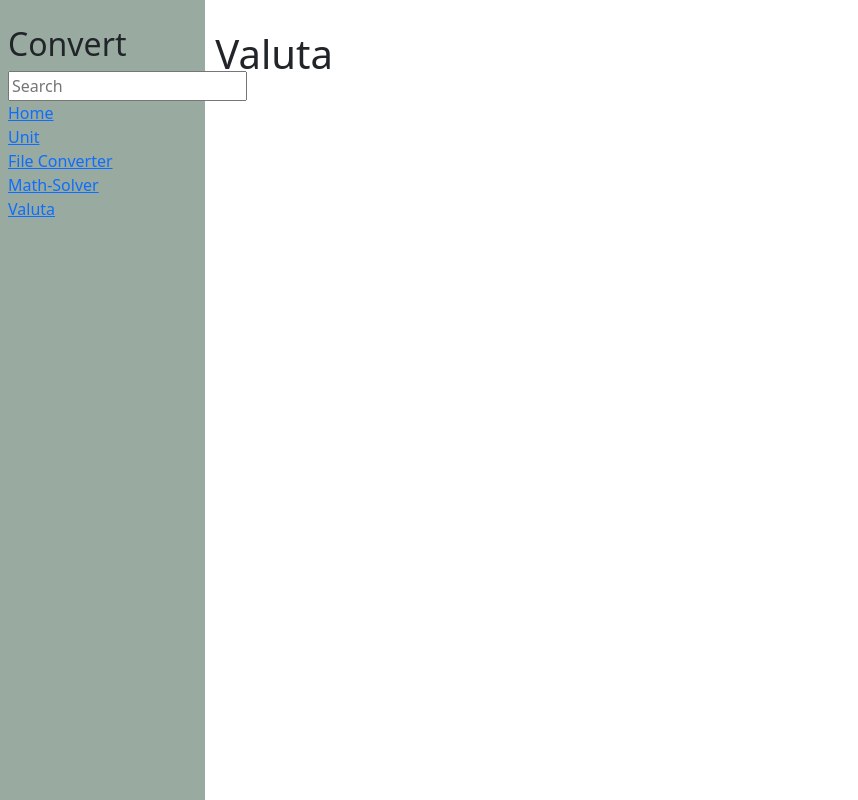
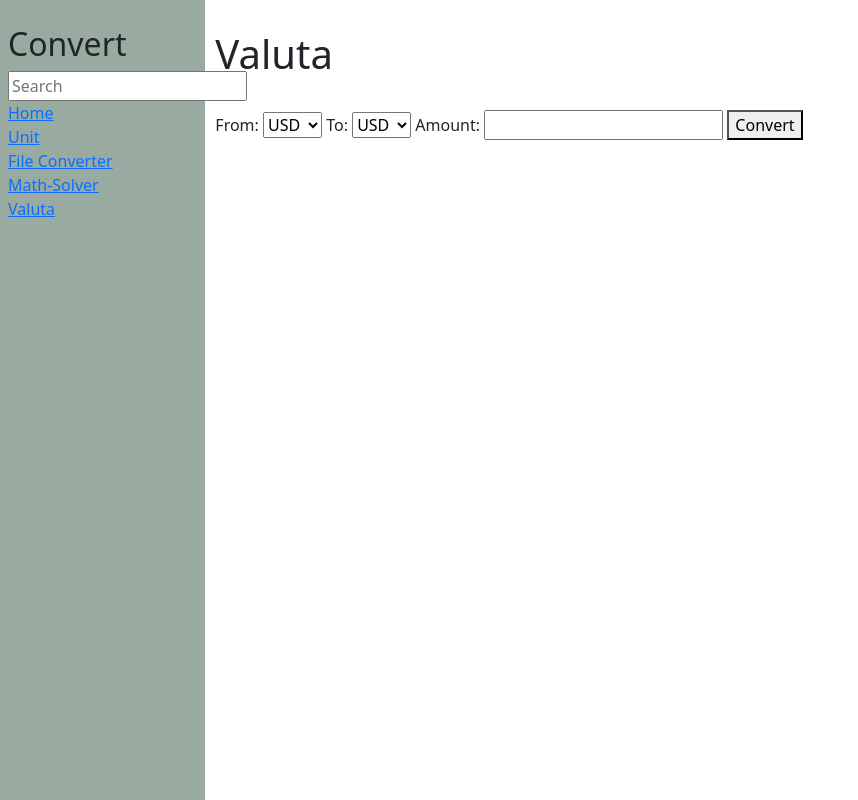
Before and after one commit to mootjeUva/Converter-App, a Django app: page /valuta/ in a window 1280 px wide. Shown: the whole page, without its empty margins (0-858 px from the left). Run offline with Django 4.2, Linux system fonts and the light colour scheme.

Commit message:
added valuta

```diff
--- a/convert/static/convert/f.js
+++ b/convert/static/convert/f.js
@@ -80,3 +80,49 @@ function temp_converter()
     document.getElementById("temp_answer").value = result;
   }
 }
+
+function mass_converter()
+{
+  var mass1, base, result, mass_from, mass_to;
+  mass1 = parseFloat(document.getElementById("mass1").value);
+  mass_from = String(document.getElementById("mass_from").value);
+  mass_to = String(document.getElementById("mass_to").value);
+  if (mass_from == "mg") {
+    base = mass1;
+  } else if (mass_from == "g") {
+    base = mass1*1000;
+  } else if (mass_from == "kg") {
+    base = mass1*1000**2;
+  } else if (mass_from == "oz") {
+    base = mass1*28349.523125;
+  } else if (mass_from == "lb") {
+    base = mass1*453592.37;
+  } else if (mass_from == "st") {
+    base = mass1*6350293.18 ;
+  } else if (mass_from == "t") {
+    base = mass1*10**9 ;
+  }
+
+  if (mass_to == "mg") {
+    result = base;
+  } else if (mass_to == "g") {
+    result = base/1000;
+  } else if (mass_to == "kg") {
+    result = base/1000**2;
+  } else if (mass_to == "oz") {
+    result = base/28349.523125;
+  } else if (mass_to == "lb") {
+    result = base/453592.37;
+  } else if (mass_to == "st") {
+    result = base/6350293.18;
+  } else if (mass_to == "t") {
+    result = base/10**9;
+  }
+  result = Number((result).toFixed(10));
+  if (isNaN(mass1)) {
+    document.getElementById("mass_answer").value = "" ;
+  }
+  else {
+    document.getElementById("mass_answer").value = result;
+  }
+}
--- a/convert/templates/convert/valuta.html
+++ b/convert/templates/convert/valuta.html
@@ -5,5 +5,51 @@
 {% endblock %}
 
 {% block body %}
-    <h1>Valuta</h1>
+    <h1>Valuta</h1><br>
+    <form>
+        <label>From:</label>
+        <select id="from">
+            <option value="USD">USD</option>
+            <option value="EUR">EUR</option>
+            <option value="GBP">GBP</option>
+            <option value="INR">INR</option>
+            <option value="AMD">AMD</option>
+            <option value="MAD">MAD</option>
+        </select>
+        <label>To:</label>
+        <select id="to">
+            <option value="USD">USD</option>
+            <option value="EUR">EUR</option>
+            <option value="GBP">GBP</option>
+            <option value="INR">INR</option>
+            <option value="AMD">AMD</option>
+            <option value="MAD">MAD</option>
+        </select>
+        <label>Amount:</label>
+        <input type="text" id="amount" />
+        <button type="button" id="convert">Convert</button>
+        <p id="result"></p>
+    </form>
+    <script>
+        const convert = document.getElementById("convert");
+        const result = document.getElementById("result");
+        const from = document.getElementById("from");
+        const to = document.getElementById("to");
+        const amount = document.getElementById("amount");
+        convert.addEventListener("click", function() {
+            let fromCurrency = from.value;
+            let toCurrency = to.value;
+            let amt = amount.value;
+            fetch(`https://api.exchangerate-api.com/v4/latest/${fromCurrency}`)
+            .then(response => {
+                return response.json();
+            })
+            .then(data => {
+                let rate = data.rates[toCurrency];
+                let total = rate * amt;
+                result.innerHTML = `${amt} ${fromCurrency} = ${total}
+                ${toCurrency}`;
+            });
+        });
+    </script>
 {% endblock %}
```
Also changed, not shown: convert/templates/convert/unit.html (+22 -1 lines).
